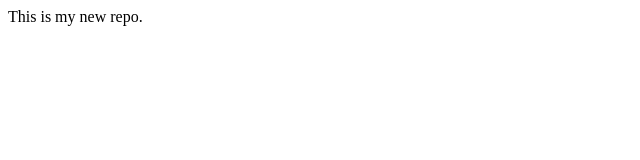
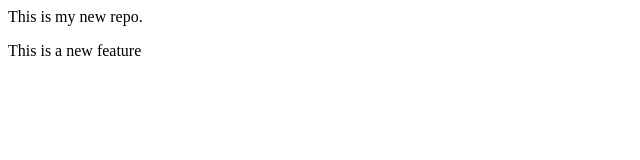
Before and after one commit to Bipinyadav8x/localrepo, a plain HTML site: page index.html in a window 1280 px wide. Shown: the whole page, without its empty margins (0-640 px from the left). Drawn offline with Linux system fonts and the light colour scheme.

Commit message:
Add new feature

```diff
--- a/index.html
+++ b/index.html
@@ -1,5 +1,6 @@
 <p>This is my new repo.</p>
-
+<p>This is a new feature</p>
+</p>
 
 </p>
 </p>
```
Also changed, not shown: 1 other file.
